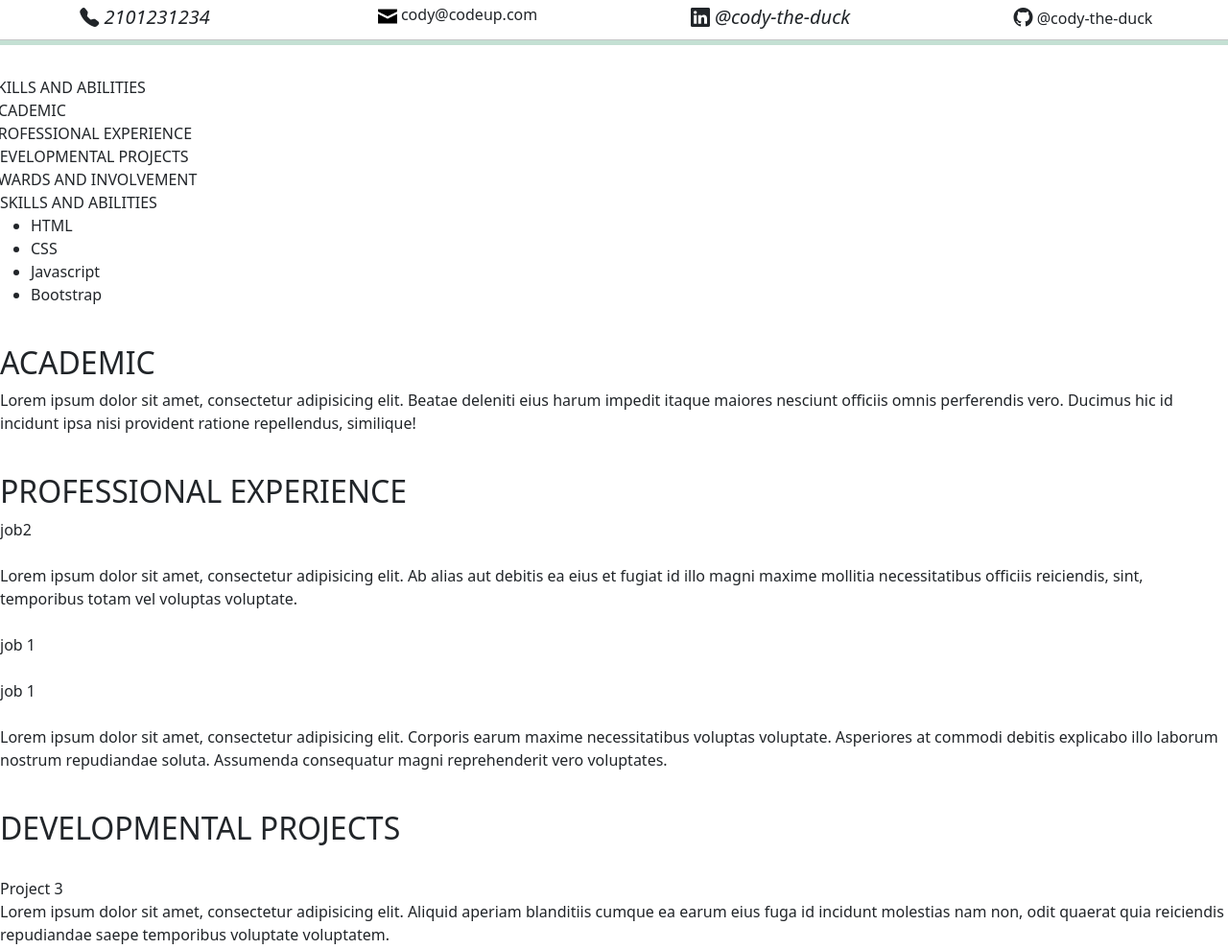
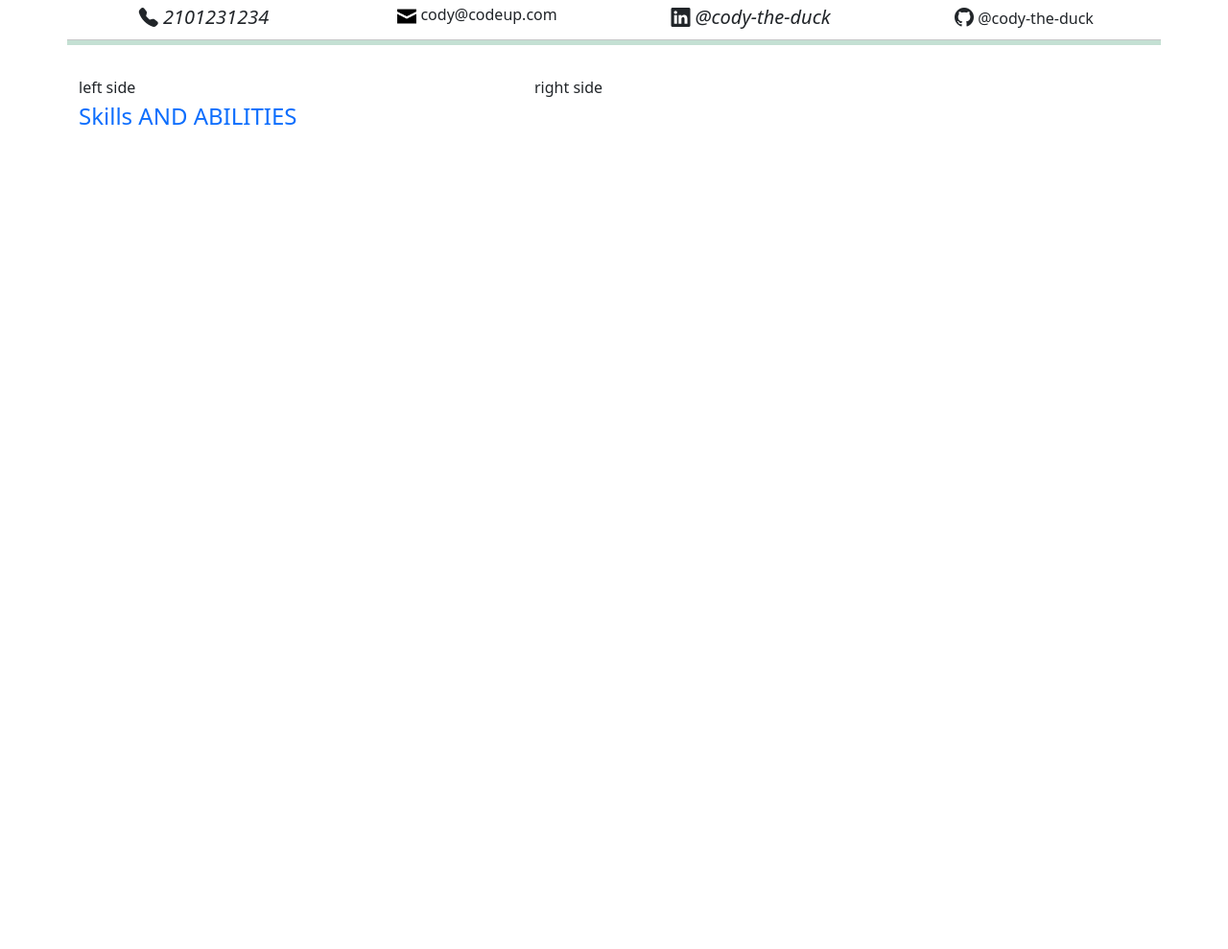
Before and after one commit to rajibchaudhary7/codeup-web-exercises, a website: page t-resume.html in a window 1280 px wide. Shown: the part 179-1168 px from the top of the page at 96% size. After the commit the page ends 800 px from the top, so only its background shows below. Drawn offline with nearby package versions, Linux system fonts and the light colour scheme.

```diff
--- a/ajax-store.html
+++ b/ajax-store.html
@@ -2,11 +2,48 @@
 <!-- saved from url=(0059)https://java.codeup.com/examples/javascript/ajax-store.html -->
 <html><head><meta http-equiv="Content-Type" content="text/html; charset=UTF-8">
     <title>Online Store</title>
+    <link href="https://cdn.jsdelivr.net/npm/bootstrap@5.2.2/dist/css/bootstrap.min.css" rel="stylesheet"
+          integrity="sha384-Zenh87qX5JnK2Jl0vWa8Ck2rdkQ2Bzep5IDxbcnCeuOxjzrPF/et3URy9Bv1WTRi" crossorigin="anonymous">
+    <style>
+        .navbar{
+        }
+
+        .navLinks{
+            font-size: 12px;
+            color: white;
+            background-color: gray;
+            border: 1px darkolivegreen;
+            border-radius: 20px;
+            font-family: 'Fredericka the Great', cursive;
+            text-decoration: none;
+        }
+        #navbarSupportedContent{
+            /*width: 100%;*/
+            /*margin-bottom: 0;*/
+            padding-left: 200px;
+        }
+    </style>
 </head>
 <body>
+<nav class="navbar navbar-expand-lg navbar-light bg-light img-fluid">
+    <div class="container" id="navbarSupportedContent">
+        <div class="navText centered fs-1">My Tool Store
+        <div class="row">
+            <div class="nav-item col-3">
+                <a class="active navLinks" aria-current="page" href="#">Home</a>
+            </div>
+            <div class="nav-item col-3">
+                <a class="navLinks" href="#">About Us</a>
+            </div>
+            <div class="nav-item col-3">
+                <a class="navLinks" href="#">Contact Us</a>
+            </div>
+            <div class="nav-item col-3">
+                <a class="navLinks" href="#" tabindex="-1" >Sign In!</a>
+            </div>
 
-<h1>My Tool Store</h1>
-
+        </div>
+    </div>
 <table id="products">
     <thead>
         <tr>
@@ -21,9 +58,12 @@
 <br>
 <button class="refresh">Refresh</button>
 
+    </div>
+</nav>
 
 <script src="./ajax-sotre_files/jquery-2.2.4.min.js" integrity="sha256-BbhdlvQf/xTY9gja0Dq3HiwQF8LaCRTXxZKRutelT44=" crossorigin="anonymous"></script>
-
+    <script src="https://cdn.jsdelivr.net/npm/bootstrap@5.2.2/dist/js/bootstrap.bundle.min.js"
+            integrity="sha384-OERcA2EqjJCMA+/3y+gxIOqMEjwtxJY7qPCqsdltbNJuaOe923+mo//f6V8Qbsw3" crossorigin="anonymous"></script>
 <script>
 (function() {
     "use strict";
@@ -42,7 +82,6 @@
 `});
         $(".refresh").click(function(){`run`});
         $('#insertProducts').html(newHTML);
-
         console.log(newHTML);
 
 
--- a/js/objects.js
+++ b/js/objects.js
@@ -136,8 +136,8 @@
      */
     for (let i = 1; i <= 5; i++) {
         console.log("Book # " + i);
-        console.log("Title: " + books[i-1].title);
-        console.log("Author: " + books[i-1].author.firstname + " " + books[i-1].author.lastname)
+        console.log(`Title: ${books[i-1].title}`);
+        console.log(`Author: ${books[i-1].author.firstname} ${books[i-1].author.lastname}`)
     }
 
     /**
--- a/t-resume.html
+++ b/t-resume.html
@@ -15,7 +15,7 @@
             CODY THE DUCK
         </div>
     </div>
-</div>
+
 <div class="row">
     <div class="col mt-2 fs-3 fw-bold text-center">
         Software Developer
@@ -31,7 +31,7 @@
     <div class="col-12 col-md-3 text-center">
         <i class="bi bi-telephone-fill" style="font-size: 20px" alt="phone-icon"> 2101231234</i>
     </div>
-    <div class="col-12 col-md-3 text-center">
+    <div class="col-md-3 col-12 text-center">
         <img src="images/envelope.png" style="height: 20px; width: 20px" alt="envelope icon"> cody@codeup.com
     </div>
     <div class="col-12 col-md-3 text-center">
@@ -44,86 +44,22 @@
 <div class="row mb-3">
     <hr class="bg-success" style="height: 6px">
 </div>
-    <div class="row">
-        <div class="col-md-5">
-            <div class="row">SKILLS AND ABILITIES</div>
-            <div class="row">ACADEMIC</div>
-            <div class="row">PROFESSIONAL EXPERIENCE</div>
+<div class="row">
+    <div class="col-md-5">left side
+        <div class="row">
+            <div class="col fs-4 text-primary">Skills AND ABILITIES</div>
         </div>
-        <div class="col-md-6"></div>
-        <div class="row">DEVELOPMENTAL PROJECTS</div>
-        <div class="row">AWARDS AND INVOLVEMENT</div>
+        <div class="row"></div>
+        <div class="row"></div>
     </div>
 
+    <div class="col-md-7">right side
+        <div class="row"></div>
+        <div class="row"></div>
+    </div>
+</div>
+</div>
 
-
-
-
-
-
-
-
-
-        SKILLS AND ABILITIES</div>
-        <ul>
-            <li>HTML</li>
-            <li>CSS</li>
-            <li>Javascript</li>
-            <li>Bootstrap</li>
-        </ul>
-    <br>
-    <h2>ACADEMIC</h2>
-    <p>Lorem ipsum dolor sit amet, consectetur adipisicing elit. Beatae deleniti eius harum impedit itaque maiores
-        nesciunt officiis omnis perferendis vero. Ducimus hic id incidunt ipsa nisi provident ratione repellendus, similique!</p>
-    <br>
-    <h2>PROFESSIONAL EXPERIENCE</h2>
-    <p>
-        job2<br>
-        <br>
-        Lorem ipsum dolor sit amet, consectetur adipisicing elit. Ab alias aut debitis ea eius et fugiat id illo magni
-        maxime mollitia necessitatibus officiis reiciendis, sint, temporibus totam vel voluptas voluptate.
-        <br>
-        <br>
-        job 1
-        <br>
-        <br>
-        job 1
-        <br>
-        <br>
-        Lorem ipsum dolor sit amet, consectetur adipisicing elit. Corporis earum maxime necessitatibus voluptas
-        voluptate. Asperiores at commodi debitis explicabo illo laborum nostrum repudiandae soluta. Assumenda
-        consequatur magni reprehenderit vero voluptates.</p>
-        <br>
-        <h2>DEVELOPMENTAL PROJECTS</h2>
-        <br>
-        Project 3
-        <br>
-        <p>Lorem ipsum dolor sit amet, consectetur adipisicing elit. Aliquid aperiam blanditiis cumque ea earum eius
-            fuga id incidunt molestias nam non, odit quaerat quia reiciendis repudiandae saepe temporibus voluptate voluptatem.</p>
-        <br>
-        Project 2
-        <br>
-        <br>
-        Lorem ipsum dolor sit amet, consectetur adipisicing elit. Accusantium assumenda blanditiis consequatur cumque
-        eaque enim eveniet, facilis impedit mollitia nam nemo nisi optio quos similique soluta sunt suscipit? Ipsa, iure.
-        <br>
-        <br>
-        Project 1
-        <br>
-        <br>
-        Lorem ipsum dolor sit amet, consectetur adipisicing elit. Amet aspernatur autem, beatae consequuntur dolore
-        excepturi laborum mollitia numquam officiis, quisquam recusandae reiciendis repellat repudiandae similique soluta suscipit tempore voluptatem voluptatibus.</p>
-        <br>
-    <h2>AWARDS AND INVOLVEMENT</h2>
-    <h3>AWARD 1</h3>
-    <p>Lorem ipsum dolor sit amet, consectetur adipisicing elit. Accusamus adipisci amet animi blanditiis commodi
-        consequuntur, cupiditate debitis distinctio enim error eum libero neque non omnis, rem repellat sed suscipit veritatis.</p>
-    <h3>INVOLVEMENT 1</h3>
-    <p>
-    Lorem ipsum dolor sit amet, consectetur adipisicing elit. Aliquam aliquid delectus quis quos tenetur! Amet animi at,
-    atque, eius eligendi id iure molestiae neque non quia rerum sed suscipit veritatis?</p>
-
-</div>
 
 
 <!--<script src="https://cdn.jsdelivr.net/npm/bootstrap@5.2.2/dist/js/bootstrap.min.js"-->
```
Also changed, not shown: jquery_faq.html (+1 -1 lines), weather_map.html (added, +10 -0 lines), 1 other file.
